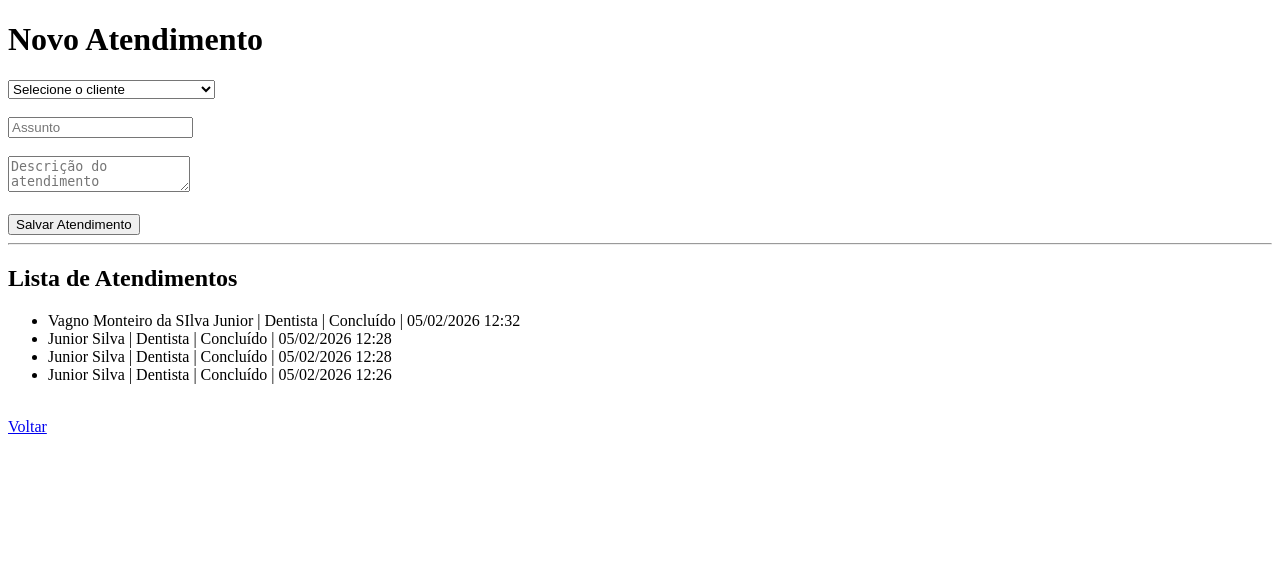
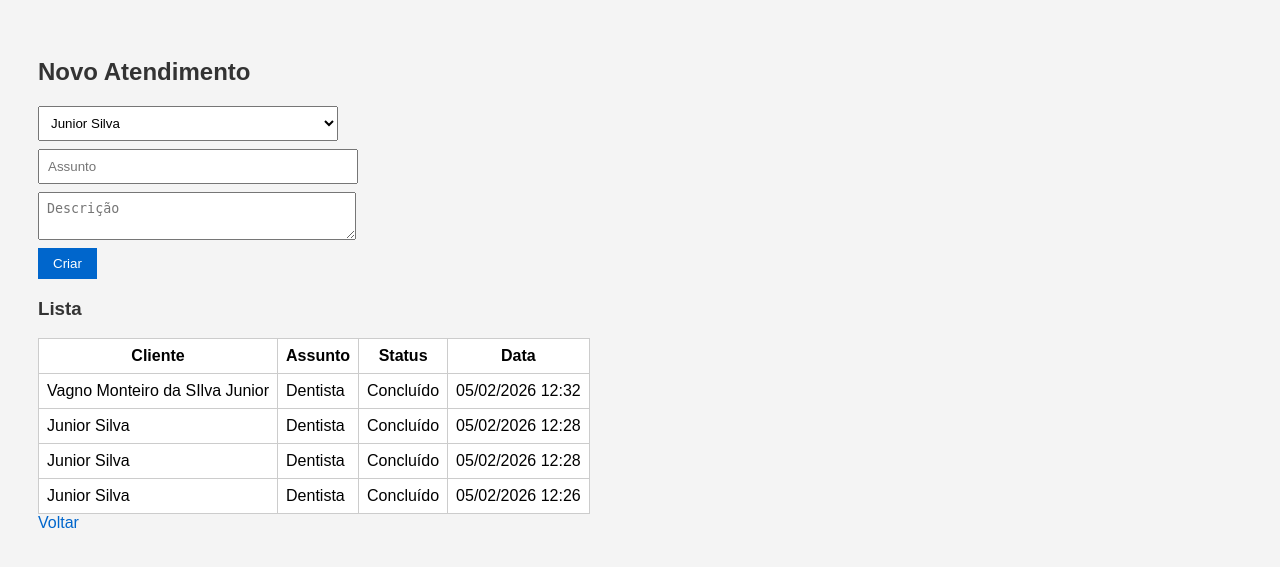
Before and after one commit to VagnoJunior/sistema-atendimento, a Flask app: page /atendimentos in a window 1280 px wide. Shown: the top 567 px of the page. Run offline with Flask 3, Linux system fonts and the light colour scheme; data comes from the database, SQL or seed files in the repository.

Commit message:
Update atendimentos.html

```diff
--- a/templates/atendimentos.html
+++ b/templates/atendimentos.html
@@ -1,42 +1,45 @@
 <!DOCTYPE html>
-<html lang="pt-br">
+<html>
 <head>
-    <meta charset="UTF-8">
     <title>Atendimentos</title>
+    <link rel="stylesheet" href="/static/style.css">
 </head>
 <body>
-    <h1>Novo Atendimento</h1>
 
-    <form method="POST">
-        <select name="cliente" required>
-            <option value="">Selecione o cliente</option>
-            {% for cliente in clientes %}
-                <option value="{{ cliente[0] }}">{{ cliente[1] }}</option>
-            {% endfor %}
-        </select><br><br>
+<h2>Novo Atendimento</h2>
 
-        <input type="text" name="assunto" placeholder="Assunto" required><br><br>
+<form method="post">
+    <select name="cliente_id" required>
+        {% for c in clientes %}
+        <option value="{{ c[0] }}">{{ c[1] }}</option>
+        {% endfor %}
+    </select>
 
-        <textarea name="descricao" placeholder="Descrição do atendimento" required></textarea><br><br>
+    <input name="assunto" placeholder="Assunto" required>
+    <textarea name="descricao" placeholder="Descrição"></textarea>
+    <button>Criar</button>
+</form>
 
-        <button type="submit">Salvar Atendimento</button>
-    </form>
+<h3>Lista</h3>
 
-    <hr>
+<table>
+<tr>
+    <th>Cliente</th>
+    <th>Assunto</th>
+    <th>Status</th>
+    <th>Data</th>
+</tr>
+{% for a in atendimentos %}
+<tr>
+    <td>{{ a[1] }}</td>
+    <td>{{ a[2] }}</td>
+    <td>{{ a[3] }}</td>
+    <td>{{ a[4] }}</td>
+</tr>
+{% endfor %}
+</table>
 
-    <h2>Lista de Atendimentos</h2>
-    <ul>
-        {% for a in atendimentos %}
-            <li>
-                {{ a[1] }} | {{ a[2] }} | {{ a[3] }} | {{ a[4] }}
-                {% if a[3] == "Aberto" %}
-                    - <a href="/concluir/{{ a[0] }}">Concluir</a>
-                {% endif %}
-            </li>
-        {% endfor %}
-    </ul>
+<a href="/">Voltar</a>
 
-    <br>
-    <a href="/">Voltar</a>
 </body>
 </html>
```
